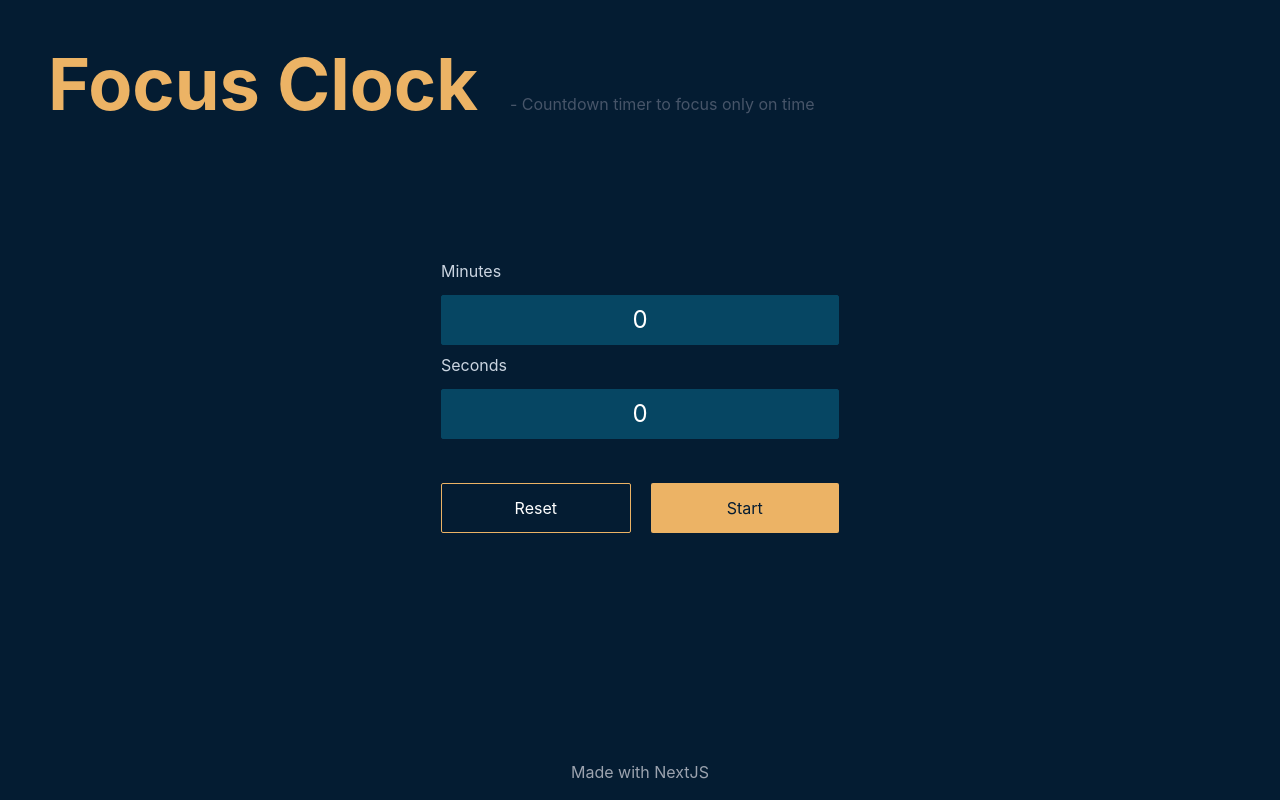
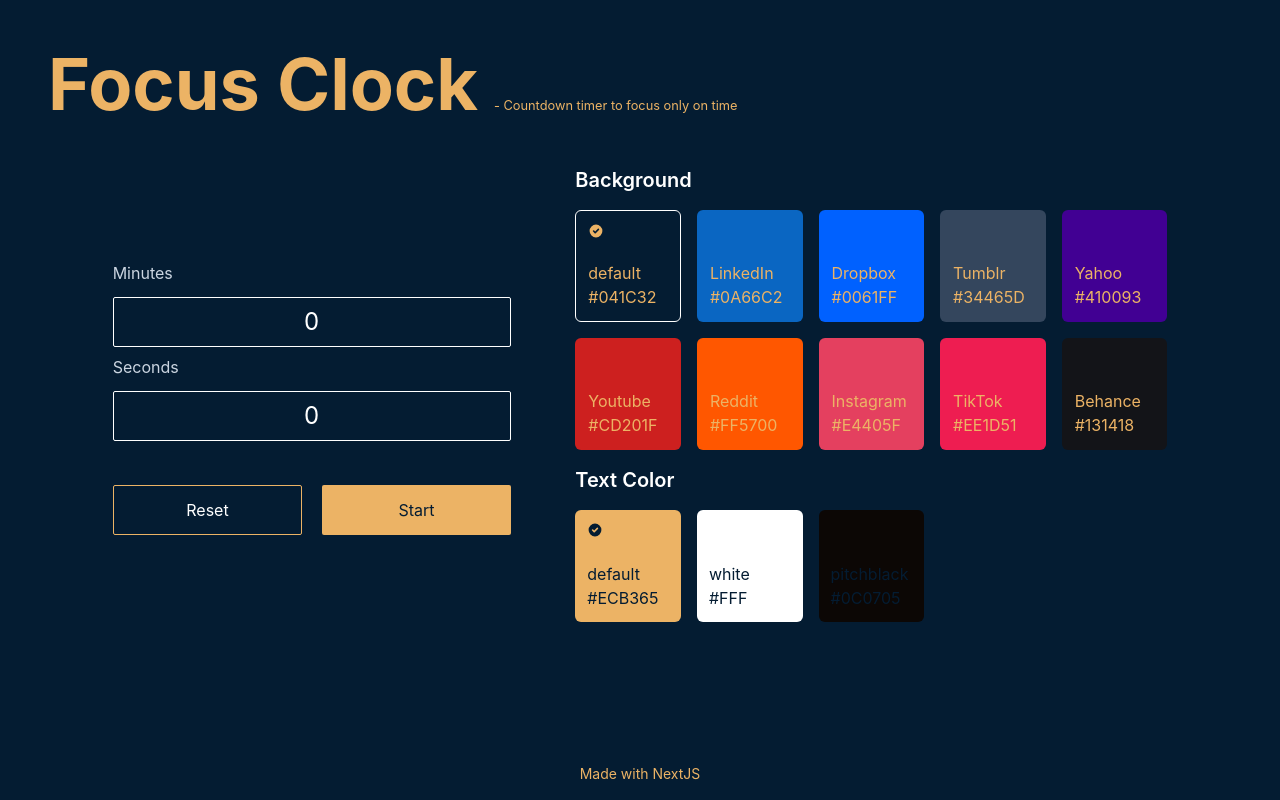
Before and after one commit to abhndv/focus-clock, a Next.js app: page / in a window 1280 px wide. Built offline with nearby package versions, Linux system fonts and the light colour scheme.

Commit message:
- Added background & text color settings

```diff
--- a/package.json
+++ b/package.json
@@ -13,6 +13,7 @@
     "next": "12.2.2",
     "react": "18.2.0",
     "react-dom": "18.2.0",
+    "react-icons": "^4.4.0",
     "react-redux": "^8.0.2"
   },
   "devDependencies": {
--- /dev/null
+++ b/src/colors.js
@@ -0,0 +1,172 @@
+const bgColors = {
+  default: "#041C32",
+  //   Facebook: "#1877F2",
+  //   Twitter: "#1DA1F2",
+  LinkedIn: "#0A66C2",
+  Dropbox: "#0061FF",
+  //   Wordpress: "#21759B",
+  //   SlideShare: "#0077B5",
+  Tumblr: "#34465D",
+  Yahoo: "#410093",
+  Youtube: "#CD201F",
+  Reddit: "#FF5700",
+  //   Quora: "#B92B27",
+  //   ProductHunt: "#DA552F",
+  //   Soundcloud: "#FF3300",
+  //   Blogger: "#F57D00",
+  //   SnapChat: "#FFFC00",
+  //   WhatsApp: "#25D366",
+  //   Line: "#00C300",
+  Instagram: "#E4405F",
+  //   Dribbble: "#EA4C89",
+  //   Flickr: "#FF0084",
+  TikTok: "#EE1D51",
+  Behance: "#131418",
+
+  //   white: "#FFFFFF",
+  //   whitesmoke: "#F5F5F5",
+  //   gainsboro: "#DCDCDC",
+  //   lightgrey: "#D3D3D3",
+  //   silver: "#C0C0C0",
+  //   darkgrey: "#A9A9A9",
+  //   grey: "#808080",
+  //   dimgrey: "#696969",
+  //   black: "#000000",
+  //   mistyrose: "#FFE4E1",
+  //   lightcoral: "#F08080",
+  //   salmon: "#FA8072",
+  //   rosybrown: "#BC8F8F",
+  //   tomato: "#FF6347",
+  //   indianred: "#CD5C5C",
+  //   red: "#FF0000",
+  //   firebrick: "#B22222",
+  //   brown: "#A52A2A",
+  //   darkred: "#8B0000",
+  //   maroon: "#800000",
+  //   seashell: "#FFF5EE",
+  //   peachpuff: "#FFDAB9",
+  //   lightsalmon: "#FFA07A",
+  //   darksalmon: "#E9967A",
+  //   sandybrown: "#F4A460",
+  //   coral: "#FF7F50",
+  //   peru: "#CD853F",
+  //   orangered: "#FF4500",
+  //   chocolate: "#D2691E",
+  //   sienna: "#A0522D",
+  //   saddlebrown: "#8B4513",
+  //   snow: "#FFFAFA",
+  //   floralwhite: "#FFFAF0",
+  //   oldlace: "#FDF5E6",
+  //   linen: "#FAF0E6",
+  //   papayawhip: "#FFEFD5",
+  //   antiquewhite: "#FAEBD7",
+  //   blanchedalmond: "#FFEBCD",
+  //   bisque: "#FFE4C4",
+  //   moccasin: "#FFE4B5",
+  //   navajowhite: "#FFDEAD",
+  //   wheat: "#F5DEB3",
+  //   burlywood: "#DEB887",
+  //   tan: "#D2B48C",
+  //   darkorange: "#FF8C00",
+  //   orange: "#FFA500",
+  //   goldenrod: "#DAA520",
+  //   darkgoldenrod: "#B8860B",
+  //   cornsilk: "#FFF8DC",
+  //   lemonchiffon: "#FFFACD",
+  //   palegoldenrod: "#EEE8AA",
+  //   khaki: "#F0E68C",
+  //   darkkhaki: "#BDB76B",
+  //   gold: "#FFD700",
+  //   ivory: "#FFFFF0",
+  //   lightyellow: "#FFFFE0",
+  //   beige: "#F5F5DC",
+  //   lightgoldenrodyellow: "#FAFAD2",
+  //   yellow: "#FFFF00",
+  //   olive: "#808000",
+  //   greenyellow: "#ADFF2F",
+  //   yellowgreen: "#9ACD32",
+  //   olivedrab: "#6B8E23",
+  //   darkolivegreen: "#556B2F",
+  //   chartreuse: "#7FFF00",
+  //   lawngreen: "#7CFC00",
+  //   honeydew: "#F0FFF0",
+  //   palegreen: "#98FB98",
+  //   lightgreen: "#90EE90",
+  //   darkseagreen: "#8FBC8F",
+  //   lime: "#00FF00",
+  //   limegreen: "#32CD32",
+  //   forestgreen: "#228B22",
+  //   green: "#008000",
+  //   darkgreen: "#006400",
+  //   springgreen: "#00FF7F",
+  //   mediumseagreen: "#3CB371",
+  //   seagreen: "#2E8B57",
+  //   mintcream: "#F5FFFA",
+  //   aquamarine: "#7FFFD4",
+  //   mediumaquamarine: "#66CDAA",
+  //   mediumspringgreen: "#00FA9A",
+  //   turquoise: "#40E0D0",
+  //   mediumturquoise: "#48D1CC",
+  //   lightseagreen: "#20B2AA",
+  //   azure: "#F0FFFF",
+  //   lightcyan: "#E0FFFF",
+  //   paleturquoise: "#AFEEEE",
+  //   powderblue: "#B0E0E6",
+  //   lightblue: "#ADD8E6",
+  //   cyan: "#00FFFF",
+  //   cadetblue: "#5F9EA0",
+  //   darkturquoise: "#00CED1",
+  //   darkcyan: "#008B8B",
+  //   teal: "#008080",
+  //   darkslategrey: "#2F4F4F",
+  //   aliceblue: "#F0F8FF",
+  //   lightskyblue: "#87CEFA",
+  //   skyblue: "#87CEEB",
+  //   dodgerblue: "#1E90FF",
+  //   deepskyblue: "#00BFFF",
+  //   steelblue: "#4682B4",
+  //   lightsteelblue: "#B0C4DE",
+  //   cornflowerblue: "#6495ED",
+  //   royalblue: "#4169E1",
+  //   lightslategrey: "#778899",
+  //   slategrey: "#708090",
+  //   lavender: "#E6E6FA",
+  //   mediumslateblue: "#7B68EE",
+  //   slateblue: "#6A5ACD",
+  //   blue: "#0000FF",
+  //   mediumblue: "#0000CD",
+  //   darkslateblue: "#483D8B",
+  //   darkblue: "#00008B",
+  //   midnightblue: "#191970",
+  //   navy: "#000080",
+  //   mediumpurple: "#9370DB",
+  //   ghostwhite: "#F8F8FF",
+  //   blueviolet: "#8A2BE2",
+  //   darkorchid: "#9932CC",
+  //   darkviolet: "#9400D3",
+  //   indigo: "#4B0082",
+  //   mediumorchid: "#BA55D3",
+  //   thistle: "#D8BFD8",
+  //   plum: "#DDA0DD",
+  //   violet: "#EE82EE",
+  //   orchid: "#DA70D6",
+  //   magenta: "#FF00FF",
+  //   darkmagenta: "#8B008B",
+  //   purple: "#800080",
+  //   deeppink: "#FF1493",
+  //   mediumvioletred: "#C71585",
+  //   pink: "#FFC0CB",
+  //   lightpink: "#FFB6C1",
+  //   crimson: "#DC143C",
+  //   lavenderblush: "#FFF0F5",
+  //   hotpink: "#FF69B4",
+  //   palevioletred: "#DB7093",
+};
+
+const textColors = {
+  default: "#ECB365",
+  white: "#FFF",
+  pitchblack: "#0C0705",
+};
+
+module.exports = { bgColors, textColors };
--- /dev/null
+++ b/src/components/theme.js
@@ -0,0 +1,55 @@
+import { bgColors, textColors } from "../colors";
+import { HiCheckCircle } from "react-icons/hi";
+import { useSelector, useDispatch } from "react-redux";
+import { setBackground, setTextColor } from "../store/themeSlice";
+
+function Theme() {
+  const dispatch = useDispatch();
+  const background = useSelector((state) => state.theme.background);
+  const textColor = useSelector((state) => state.theme.textColor);
+
+  return (
+    <article className="themes w-1/2">
+      <h2 className="font-semibold text-xl mb-4">Background</h2>
+      <div className="grid grid-cols-5 gap-4 overflow-x-auto flex-wrap max-h-120">
+        {Object.entries(bgColors).map(([key, value]) => (
+          <div
+            className={[
+              `themes__card h-28 p-3 rounded-md flex flex-col justify-between border cursor-pointer transition-all duration-200 `,
+              value == background ? "border-white" : "border-transparent",
+            ].join(" ")}
+            key={key}
+            style={{ backgroundColor: value, color: textColor }}
+            onClick={() => dispatch(setBackground(value))}
+          >
+            {value == background ? <HiCheckCircle /> : <span></span>}
+            <p>
+              {key}
+              <br />
+              {value}
+            </p>
+          </div>
+        ))}
+      </div>
+      <h2 className="font-semibold text-xl my-4">Text Color</h2>
+      <div className="grid grid-cols-5 gap-4 overflow-x-auto flex-wrap max-h-120">
+        {Object.entries(textColors).map(([key, value]) => (
+          <div
+            className="themes__card h-28 p-3 rounded-md flex flex-col justify-between cursor-pointer transition-all duration-200 hover:shadow-md hover:shadow-slate-500"
+            key={key}
+            style={{ backgroundColor: value, color: background }}
+            onClick={() => dispatch(setTextColor(value))}
+          >
+            {value == textColor ? <HiCheckCircle /> : <span></span>}
+            <p>
+              {key}
+              <br />
+              {value}
+            </p>
+          </div>
+        ))}
+      </div>
+    </article>
+  );
+}
+export default Theme;
--- a/src/components/timer.js
+++ b/src/components/timer.js
@@ -6,6 +6,7 @@ function Timer() {
   const time = useSelector((state) => state.timer.time);
   const timer = useSelector((state) => state.timer.timer);
   const running = useSelector((state) => state.timer.running);
+  const textColor = useSelector((state) => state.theme.textColor);
 
   const dispatch = useDispatch();
 
@@ -46,7 +47,8 @@ function Timer() {
   return (
     <div className="flex h-full w-full items-center justify-center relative">
       <button
-        className="absolute top-0 left-0 block px-4 py-2 text-center mt-5 rounded-sm border-secondary-400 border"
+        className="absolute top-0 left-0 block px-4 py-2 text-center mt-5 rounded-sm border"
+        style={{ borderColor: textColor }}
         onClick={() => {
           dispatch(setTime(0));
           dispatch(setRunning(false));
@@ -54,7 +56,10 @@ function Timer() {
       >
         Go back
       </button>
-      <h1 className="font-bold text-7xl sm:text-9xl lg:text-[180px] xl:text-[240px] text-secondary-400 mt-4 mb-10">
+      <h1
+        className="font-bold text-7xl sm:text-9xl lg:text-[180px] xl:text-[240px] mt-4 mb-10"
+        style={{ color: textColor }}
+      >
         {displayTime(time)}
       </h1>
     </div>
--- a/src/components/timerForm.js
+++ b/src/components/timerForm.js
@@ -6,6 +6,8 @@ function TimerForm() {
 
   const min = useSelector((state) => state.timer.minutes);
   const sec = useSelector((state) => state.timer.seconds);
+  const background = useSelector((state) => state.theme.background);
+  const textColor = useSelector((state) => state.theme.textColor);
 
   const startClick = () => {
     const iTime = parseInt(min * 60) + parseInt(sec);
@@ -21,7 +23,7 @@ function TimerForm() {
       <div className="flex flex-col mt-2">
         <label className="block mb-3 text-slate-300">Minutes</label>
         <input
-          className="px-3 py-2 text-2xl border border-tertiary rounded-sm bg-tertiary outline-none text-center"
+          className="px-3 py-2 text-2xl border border-white rounded-sm bg-transparent outline-none text-center"
           type="number"
           key="minutes"
           value={min}
@@ -33,7 +35,7 @@ function TimerForm() {
       <div className="flex flex-col mt-2">
         <label className="block mb-3 text-slate-300">Seconds</label>
         <input
-          className="px-3 py-2 text-2xl border border-tertiary rounded-sm bg-tertiary outline-none text-center"
+          className="px-3 py-2 text-2xl border border-white rounded-sm bg-transparent outline-none text-center"
           type="number"
           key="seconds"
           value={sec}
@@ -44,14 +46,16 @@ function TimerForm() {
       </div>
       <div className="flex flex-row-reverse gap-5 mt-6">
         <button
-          className="block px-3 py-3 text-center w-full mt-5 rounded-sm bg-secondary-400 transition-all duration-300 text-primary-400 hover:bg-secondary-600"
+          className="block px-3 py-3 text-center w-full mt-5 rounded-sm transition-all duration-300"
           onClick={startClick}
+          style={{ color: background, backgroundColor: textColor }}
         >
           Start
         </button>
         <button
-          className="block px-3 py-3 text-center w-full mt-5 rounded-sm border-secondary-400 transition-all duration-300 bg-primary-400 border hover:bg-primary-600"
+          className="block px-3 py-3 text-center w-full mt-5 rounded-sm transition-all duration-300 border"
           onClick={emptyTimer}
+          style={{ backgroundColor: background, borderColor: textColor }}
         >
           Reset
         </button>
--- a/src/pages/index.js
+++ b/src/pages/index.js
@@ -1,13 +1,16 @@
 import Head from "next/head";
+import Theme from "../components/theme";
 import Timer from "../components/timer";
 import TimerForm from "../components/timerForm";
 import { useSelector } from "react-redux";
 
 export default function Home() {
   const running = useSelector((state) => state.timer.running);
+  const background = useSelector((state) => state.theme.background);
+  const textColor = useSelector((state) => state.theme.textColor);
 
   return (
-    <div className="bg-primary-400 text-white h-screen w-screen flex flex-col">
+    <div className="text-white h-screen w-screen flex flex-col" style={{ backgroundColor: background }}>
       <Head>
         <title>Focus Clock</title>
         <meta name="description" content="Focus Clock" />
@@ -19,18 +22,19 @@ export default function Home() {
           <Timer />
         ) : (
           <>
-            <div className="flex flex-col sm:flex-row items-baseline sm:gap-8">
-              <h1 className="font-bold text-secondary-400 text-4xl md:text-5xl lg:text-7xl ">Focus Clock</h1>
-              <span className="text-slate-600">- Countdown timer to focus only on time</span>
+            <div className="flex flex-col sm:flex-row items-baseline sm:gap-4" style={{ color: textColor }}>
+              <h1 className="font-bold text-4xl md:text-5xl lg:text-7xl">Focus Clock</h1>
+              <small className="">- Countdown timer to focus only on time</small>
             </div>
-            <div className="h-full flex items-center justify-center mb-8">
+            <div className="h-full flex items-center justify-evenly mb-8">
               <TimerForm />
+              <Theme />
             </div>
           </>
         )}
       </main>
 
-      <footer className="flex items-center justify-center p-4 text-gray-400">
+      <footer className="flex items-center justify-center p-4 text-sm" style={{ color: textColor }}>
         <a
           href="https://vercel.com?utm_source=create-next-app&utm_medium=default-template&utm_campaign=create-next-app"
           target="_blank"
--- a/src/store/themeSlice.js
+++ b/src/store/themeSlice.js
@@ -1,8 +1,8 @@
 import { createSlice } from "@reduxjs/toolkit";
 
 const initialState = {
-  background: "",
-  textColor: "",
+  background: "#041C32",
+  textColor: "#ECB365",
 };
 
 export const themeSlice = createSlice({
--- a/tailwind.config.js
+++ b/tailwind.config.js
@@ -6,7 +6,6 @@ module.exports = {
       colors: {
         primary: { 400: "#041C32", 600: "#072745" },
         secondary: { 400: "#ECB365", 600: "#d89d4e" },
-        tertiary: "#064663",
       },
     },
   },
```
Also changed, not shown: 1 other file (tests, documents, lock files or other folders).
